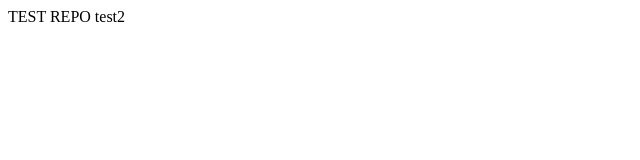
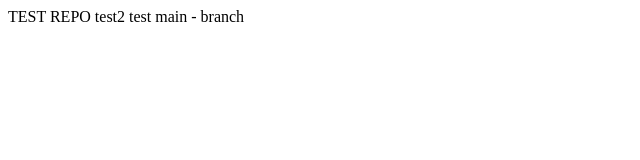
Before and after one commit to SaiSaai/Yaowalak29, a plain HTML site: page html/index.html in a window 1280 px wide. Shown: the whole page, without its empty margins (0-640 px from the left). Drawn offline with Linux system fonts and the light colour scheme.

Commit message:
test main-branch

```diff
--- a/html/index.html
+++ b/html/index.html
@@ -4,6 +4,8 @@
     </head>
     <body>
         TEST REPO test2
+
+        test main - branch
     </body>
     <script></script>
 </html>
```
